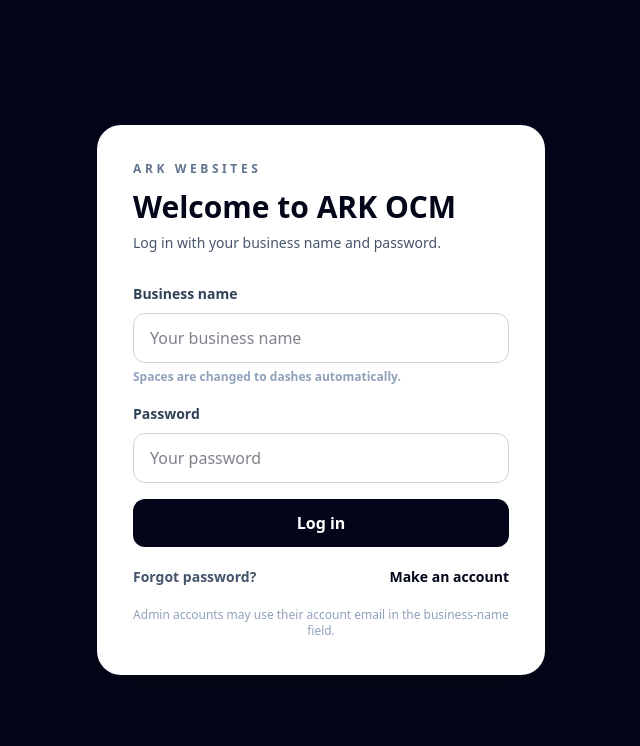
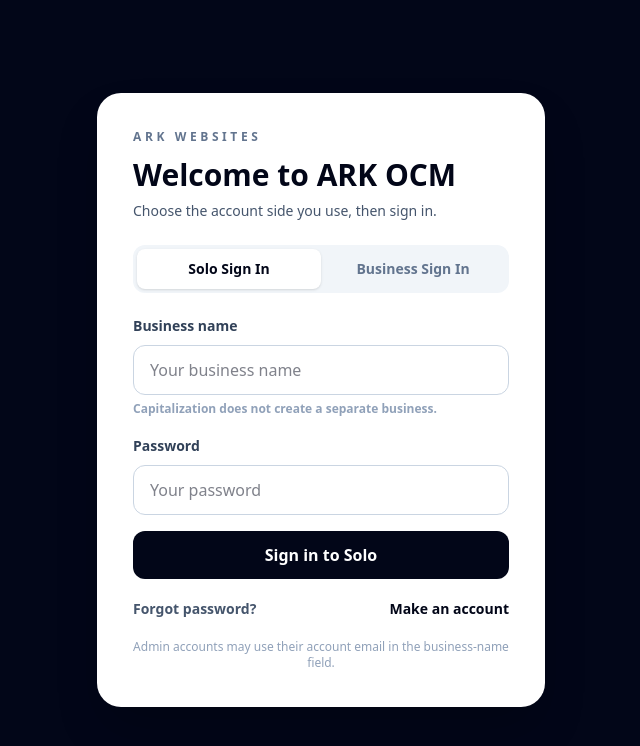
Before and after one commit to christensenandrew455-cell/ark-websites-ocm, a Next.js app: page /login in a window 1280 px wide. Shown: the top 746 px of the page, without its empty margins (319-959 px from the left). Built offline with nearby package versions, Linux system fonts and the light colour scheme; no server answers; what @capacitor/core would draw is missing.

Commit message:
Add Solo and Business sign in tabs

```diff
--- a/app/login/page.js
+++ b/app/login/page.js
@@ -9,7 +9,9 @@
 export default function LoginPage() {
   const router = useRouter();
   const { login } = useAuth();
+  const [loginMode, setLoginMode] = useState("solo");
   const [businessName, setBusinessName] = useState("");
+  const [personName, setPersonName] = useState("");
   const [password, setPassword] = useState("");
   const [error, setError] = useState("");
   const [submitting, setSubmitting] = useState(false);
@@ -20,7 +22,7 @@
     setSubmitting(true);
 
     try {
-      await login(businessName, password);
+      await login(businessName, password, { loginMode, personName });
       router.replace("/");
     } catch (loginError) {
       setError(loginError.message);
@@ -34,9 +36,24 @@
       <div className="w-full max-w-md rounded-3xl bg-white p-7 shadow-2xl md:p-9">
         <p className="text-xs font-bold uppercase tracking-[0.3em] text-slate-500">ARK Websites</p>
         <h1 className="mt-3 text-3xl font-bold text-slate-950">Welcome to ARK OCM</h1>
-        <p className="mt-2 text-sm text-slate-600">Log in with your business name and password.</p>
+        <p className="mt-2 text-sm text-slate-600">Choose the account side you use, then sign in.</p>
 
-        <form onSubmit={handleSubmit} className="mt-7 space-y-4">
+        <div className="mt-6 grid grid-cols-2 rounded-xl bg-slate-100 p-1">
+          {[['solo', 'Solo'], ['business', 'Business']].map(([value, label]) => (
+            <button
+              key={value}
+              type="button"
+              onClick={() => { setLoginMode(value); setError(""); }}
+              className={loginMode === value
+                ? "rounded-lg bg-white px-3 py-2.5 text-sm font-black text-slate-950 shadow-sm"
+                : "rounded-lg px-3 py-2.5 text-sm font-bold text-slate-500"}
+            >
+              {label} Sign In
+            </button>
+          ))}
+        </div>
+
+        <form onSubmit={handleSubmit} className="mt-5 space-y-4">
           <label className="block">
             <span className="text-sm font-semibold text-slate-700">Business name</span>
             <input
@@ -47,8 +64,23 @@
               className="mt-2 w-full rounded-xl border border-slate-300 px-4 py-3 outline-none focus:border-slate-950"
               placeholder="Your business name"
             />
-            <span className="mt-1.5 block text-xs font-semibold text-slate-400">Spaces are changed to dashes automatically.</span>
+            <span className="mt-1.5 block text-xs font-semibold text-slate-400">Capitalization does not create a separate business.</span>
           </label>
+
+          {loginMode === "business" && (
+            <label className="block">
+              <span className="text-sm font-semibold text-slate-700">Your name</span>
+              <input
+                required
+                autoComplete="name"
+                value={personName}
+                onChange={(event) => setPersonName(event.target.value)}
+                className="mt-2 w-full rounded-xl border border-slate-300 px-4 py-3 outline-none focus:border-slate-950"
+                placeholder="Owner or employee name"
+              />
+            </label>
+          )}
+
           <label className="block">
             <span className="text-sm font-semibold text-slate-700">Password</span>
             <input
@@ -69,7 +101,7 @@
             disabled={submitting}
             className="w-full rounded-xl bg-slate-950 px-5 py-3 font-bold text-white disabled:cursor-not-allowed disabled:opacity-60"
           >
-            {submitting ? "Signing in…" : "Log in"}
+            {submitting ? "Signing in…" : `Sign in to ${loginMode === "business" ? "Business" : "Solo"}`}
           </button>
         </form>
 
```
